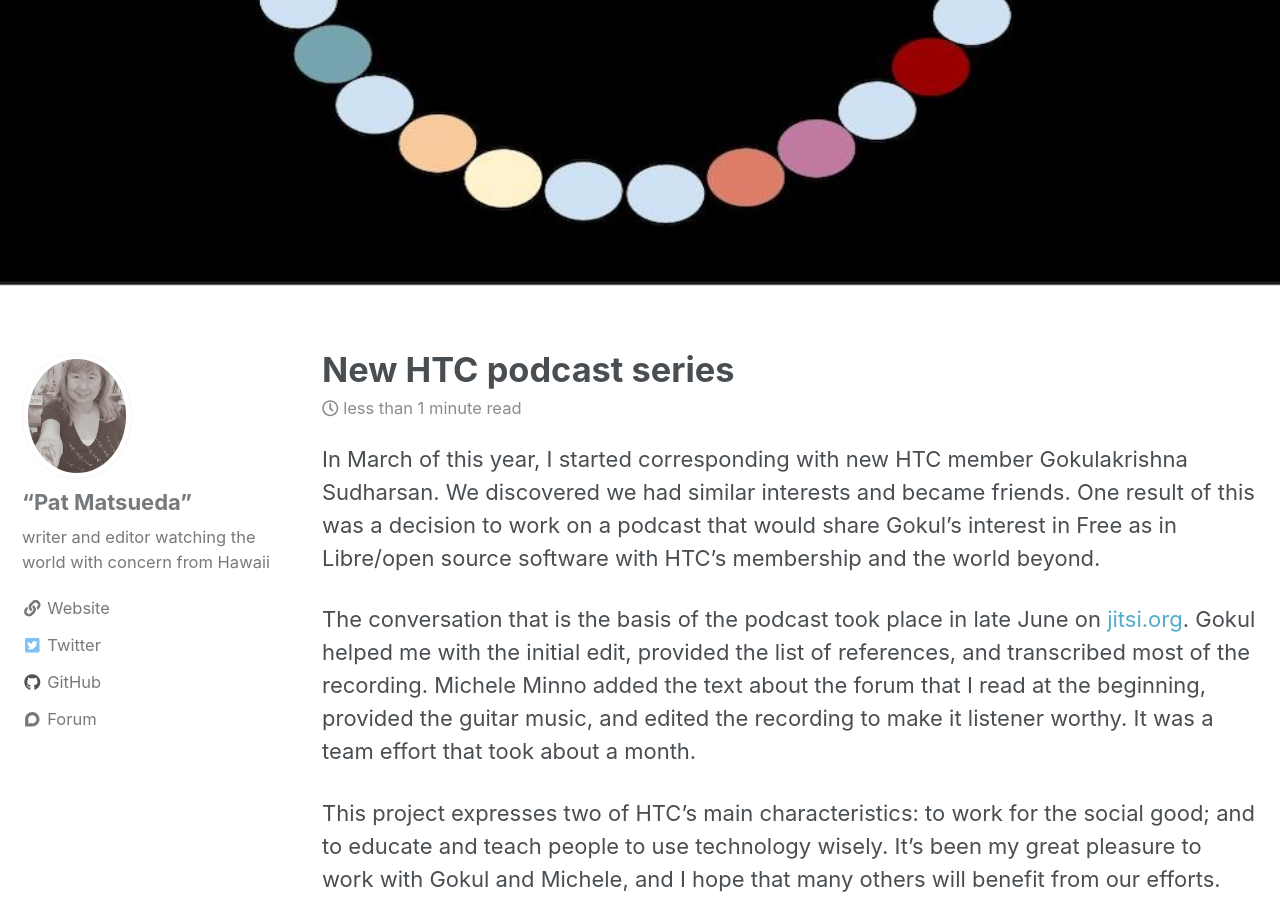
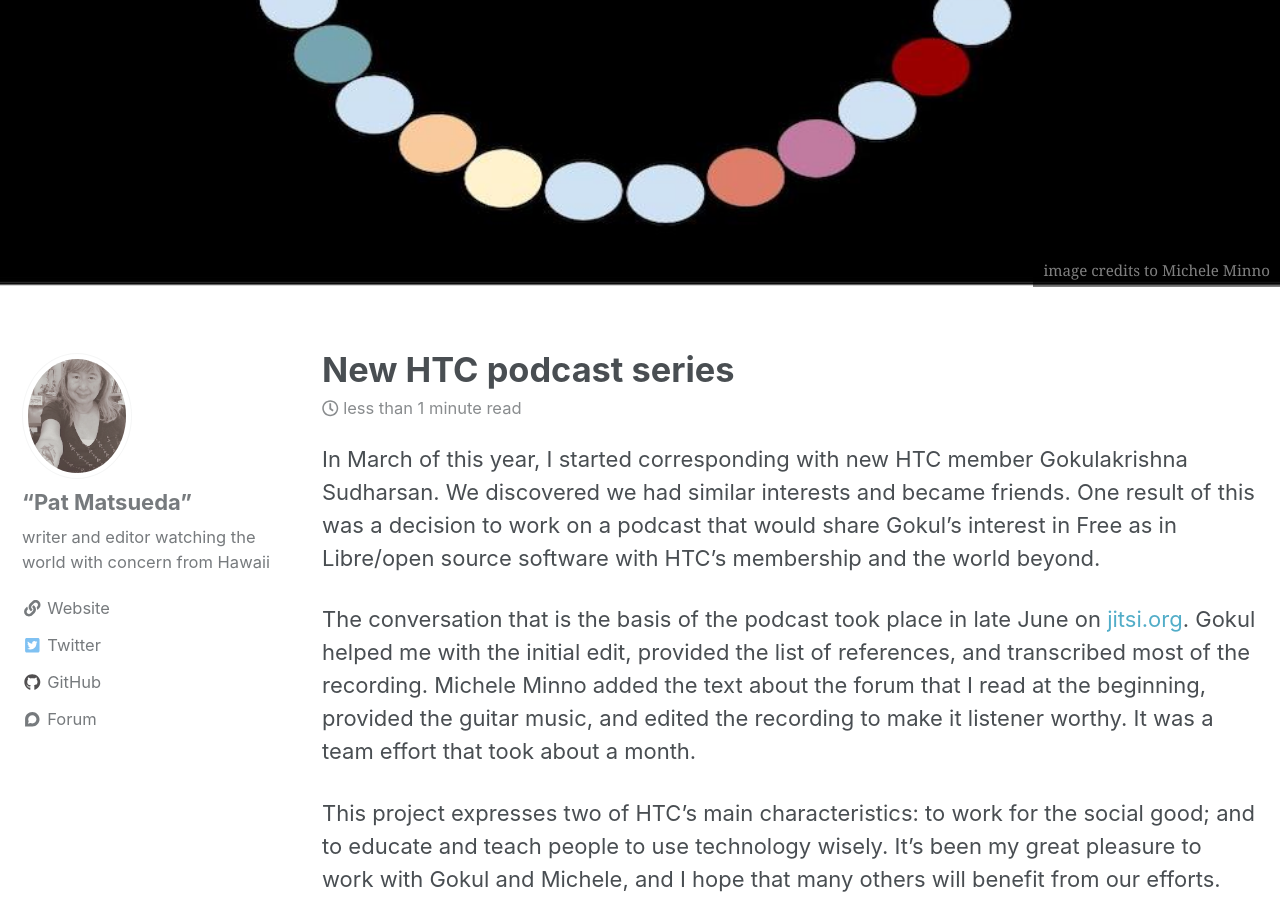
Before and after one commit to humanetech-community/community-hub, a Jekyll site: the page built from _posts/2019-07-24-new-htc-podcast-series.md, in a window 1280 px wide and 900 px high, scrolled down 536 px. Built offline with Jekyll 4.4.1, drawn with Linux system fonts in a browser that asks for light colours; cached includes are drawn as plain includes; nearby versions of some CDN libraries; a script that is not in the unit is left out.

Commit message:
Image credits added - #99

```diff
--- a/_posts/2019-07-24-new-htc-podcast-series.md
+++ b/_posts/2019-07-24-new-htc-podcast-series.md
@@ -5,6 +5,7 @@ header:
   image: /assets/images/blog/htc-podcast-series/podcast-icon.jpg
   teaser: /assets/images/blog/htc-podcast-series/podcast-icon-ogimage.jpg
   og_image: /assets/images/blog/htc-podcast-series/podcast-icon-ogimage.jpg
+  caption: image credits to Michele Minno
 author: Pat Matsueda
 last_modified_at: 2019-07-24T07+02:00
 comments: true
```
